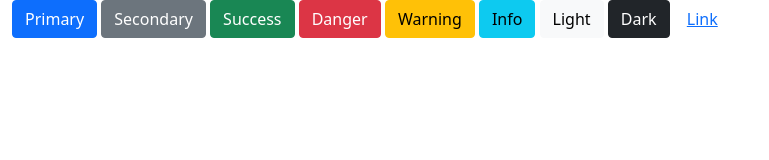
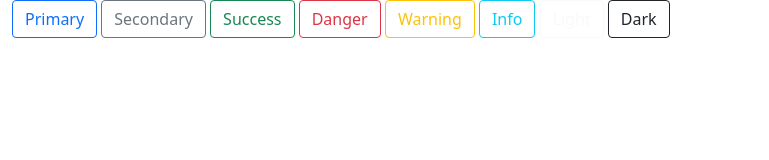
Before and after one commit to dagboujhatem/initiation-bootstrap-5, a plain HTML site: page index.html in a window 1280 px wide. Shown: the whole page, without its empty margins (0-769 px from the left). Drawn offline with Linux system fonts and the light colour scheme.

Commit message:
add outline buttons

```diff
--- a/index.html
+++ b/index.html
@@ -10,15 +10,14 @@
 <body>
     <!-- Bootstrap container fluid -->
     <div class="container-fluid">
-        <button type="button" class="btn btn-primary">Primary</button>
-        <button type="button" class="btn btn-secondary">Secondary</button>
-        <button type="button" class="btn btn-success">Success</button>
-        <button type="button" class="btn btn-danger">Danger</button>
-        <button type="button" class="btn btn-warning">Warning</button>
-        <button type="button" class="btn btn-info">Info</button>
-        <button type="button" class="btn btn-light">Light</button>
-        <button type="button" class="btn btn-dark">Dark</button>
-        <button type="button" class="btn btn-link">Link</button>
+        <button type="button" class="btn btn-outline-primary">Primary</button>
+        <button type="button" class="btn btn-outline-secondary">Secondary</button>
+        <button type="button" class="btn btn-outline-success">Success</button>
+        <button type="button" class="btn btn-outline-danger">Danger</button>
+        <button type="button" class="btn btn-outline-warning">Warning</button>
+        <button type="button" class="btn btn-outline-info">Info</button>
+        <button type="button" class="btn btn-outline-light">Light</button>
+        <button type="button" class="btn btn-outline-dark">Dark</button>
     </div>
     <!-- Utiliser le Bundle JavaScript du bootstrap 5 -->
     <script src="js/bootstrap.bundle.min.js"></script>
```
